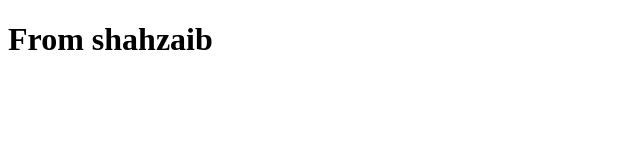
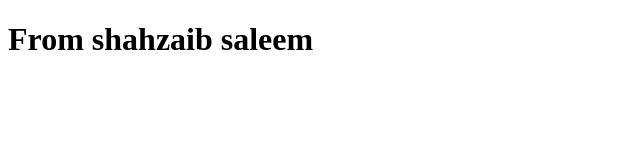
Before and after one commit to Muhammad-Shahzaib-Saleem/Bootcamp-Assignment, a plain HTML site: page index.html in a window 1280 px wide. Shown: the whole page, without its empty margins (0-640 px from the left). Drawn offline with Linux system fonts and the light colour scheme.

Commit message:
Update index.html

```diff
--- a/index.html
+++ b/index.html
@@ -8,7 +8,7 @@
 </head>
 
 <body>
-    <h1>From shahzaib </h1>
+    <h1>From shahzaib saleem</h1>
 </body>
 
 </html>
```
